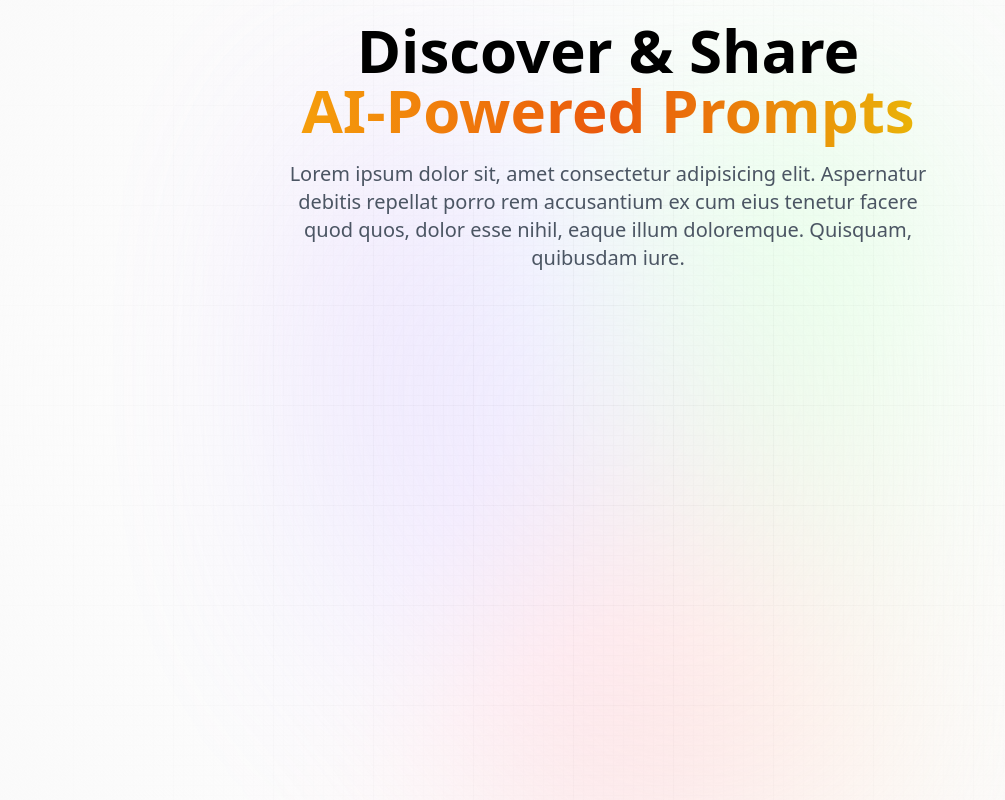
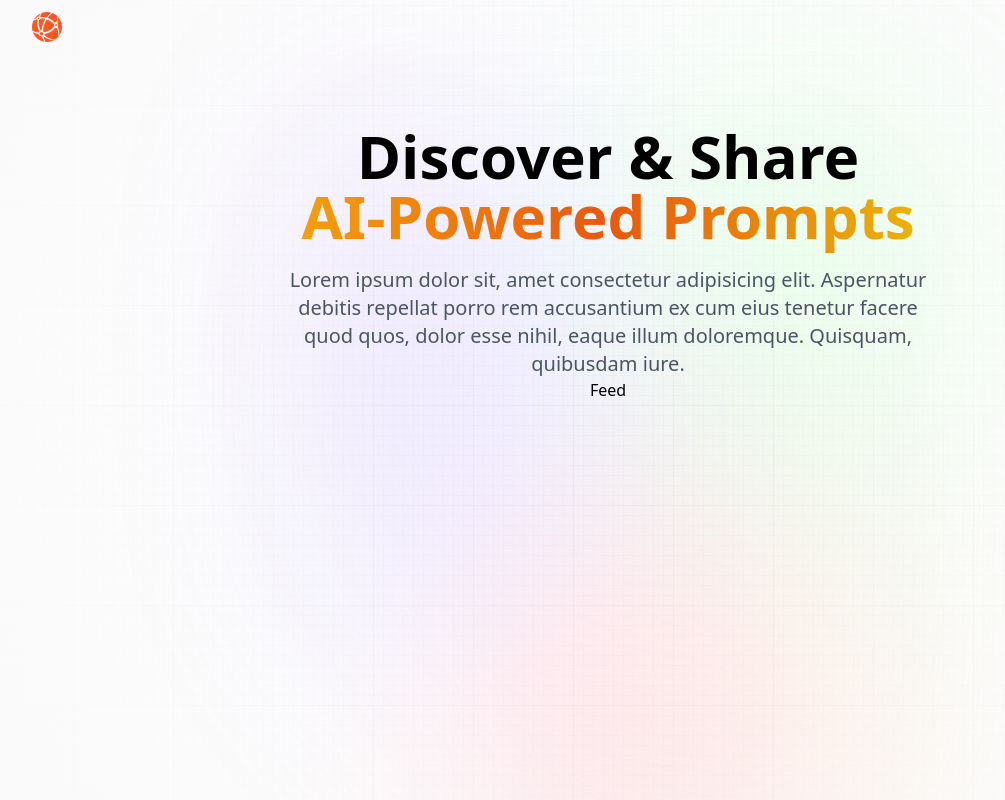
Before and after one commit to Muhammed-Bilal-K/Next-AI, a Next.js app: page / in a window 1280 px wide. Shown: the whole page, without its empty margins (32-1037 px from the left). Built offline with nearby package versions, Linux system fonts and the light colour scheme.

Commit message:
Nav added Succesfully

```diff
--- a/app/layout.jsx
+++ b/app/layout.jsx
@@ -1,4 +1,7 @@
 import '@styles/globals.css';
+
+import Nav from '@components/Nav';
+import Provider from '@components/Provider';
 
 export const metadata = {
     title : 'Promptcen',
@@ -14,6 +17,7 @@ const RootLayout = ({ children }) => {
             </div>
 
             <main className='app'>
+            <Nav/>
                 {children}
             </main>
         </body>
--- a/app/page.jsx
+++ b/app/page.jsx
@@ -1,3 +1,5 @@
+import Feed from "@components/Feed";
+
 const Home = () => {
   return (
     <section className="w-full flex items-center flex-col">
@@ -7,10 +9,13 @@ const Home = () => {
         <span className="orange_gradient text-center">AI-Powered Prompts</span>
       </h1>
       <p className="desc text-center">
-        Lorem ipsum dolor sit, amet consectetur adipisicing elit. Aspernatur debitis repellat porro rem accusantium ex cum eius tenetur facere quod quos, dolor esse nihil, eaque illum doloremque. Quisquam, quibusdam iure.
+        Lorem ipsum dolor sit, amet consectetur adipisicing elit. Aspernatur
+        debitis repellat porro rem accusantium ex cum eius tenetur facere quod
+        quos, dolor esse nihil, eaque illum doloremque. Quisquam, quibusdam
+        iure.
       </p>
 
-      {/* Feed */}
+      <Feed />
     </section>
   );
 };
--- /dev/null
+++ b/components/Feed.jsx
@@ -0,0 +1,9 @@
+import React from 'react'
+
+const Feed = () => {
+  return (
+    <div>Feed</div>
+  )
+}
+
+export default Feed
--- /dev/null
+++ b/components/Form.jsx
@@ -0,0 +1,9 @@
+import React from 'react'
+
+const Form = () => {
+  return (
+    <div>Form</div>
+  )
+}
+
+export default Form
--- /dev/null
+++ b/components/Nav.jsx
@@ -0,0 +1,24 @@
+"use client";
+
+import Link from "next/link";
+import Image from "next/image";
+import { useEffect, useState } from "react";
+import { signIn , signOut , useSession , getProviders } from 'next-auth/react';
+
+const Nav = () => {
+  return (
+    <nav className="flex justify-between w-full mb-16 pt-3">
+        <Link href="/" className="flex gap-2 items-center">
+            <Image
+              src="/assets/images/logo.svg"
+              className="object-contain"
+              alt="promptAI"
+              width={30}
+              height={30}
+            />
+        </Link>
+    </nav>
+  )
+}
+
+export default Nav
--- /dev/null
+++ b/components/Profile.jsx
@@ -0,0 +1,9 @@
+import React from 'react'
+
+const Profile = () => {
+  return (
+    <div>Profile</div>
+  )
+}
+
+export default Profile
--- /dev/null
+++ b/components/PromptCard.jsx
@@ -0,0 +1,9 @@
+import React from 'react'
+
+const PromptCard = () => {
+  return (
+    <div>PromptCard</div>
+  )
+}
+
+export default PromptCard
--- /dev/null
+++ b/components/Provider.jsx
@@ -0,0 +1,9 @@
+import React from 'react'
+
+const Provider = () => {
+  return (
+    <div>Provider</div>
+  )
+}
+
+export default Provider
```
